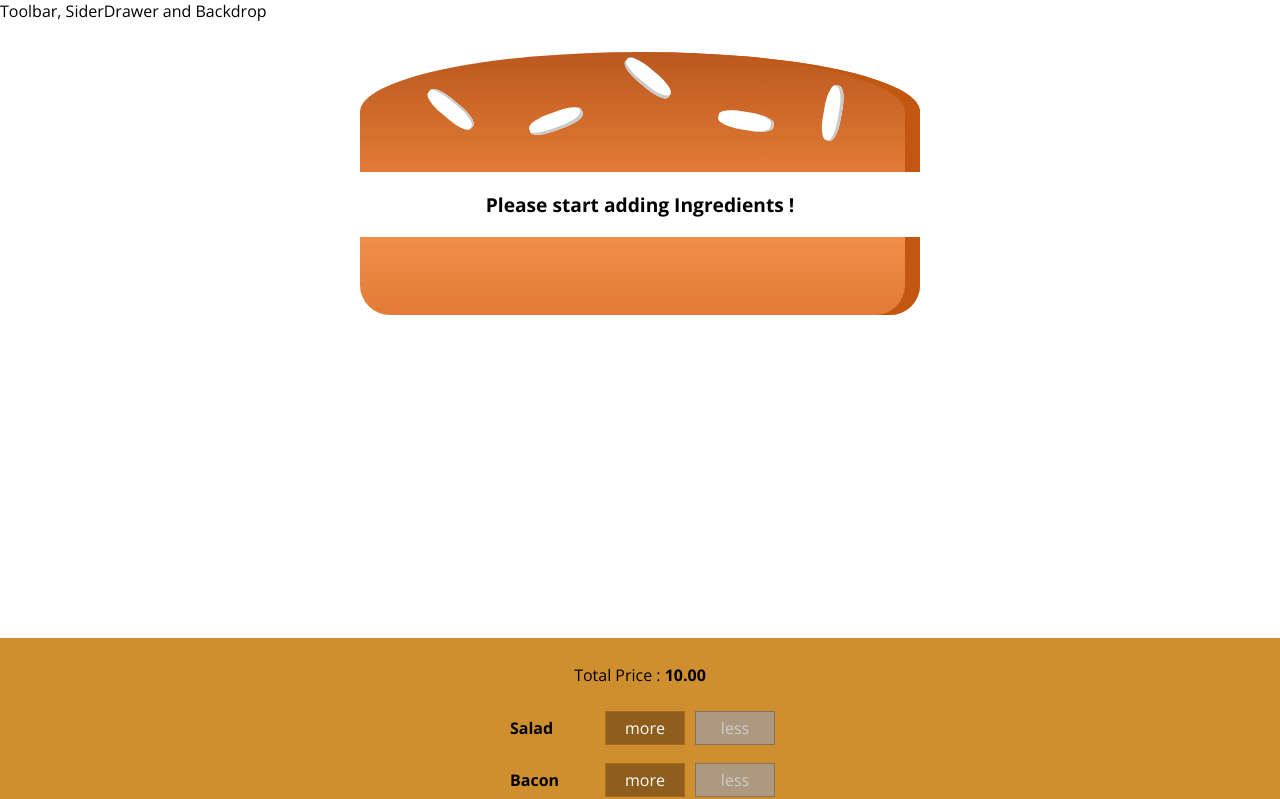
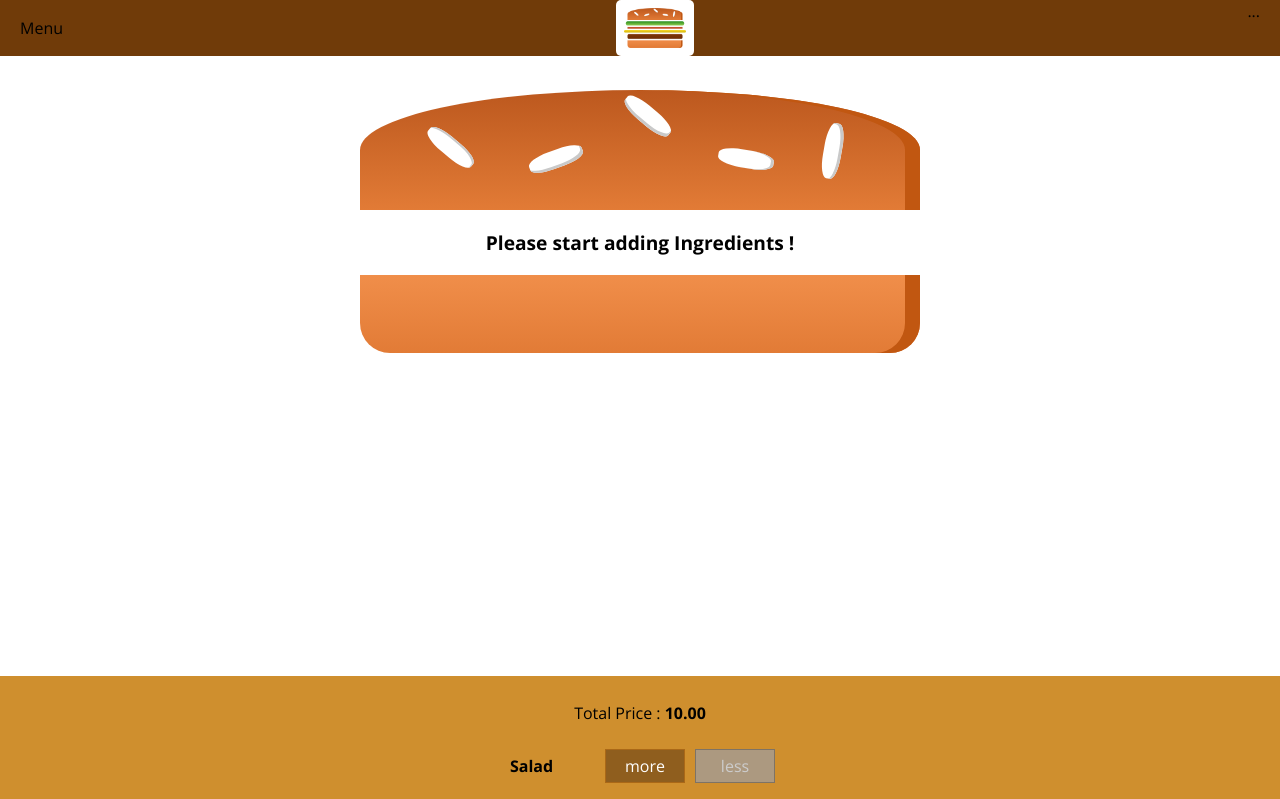
Before and after one commit to amitnashtekar/react-burger, a React app: page / in a window 1280 px wide. Shown: the top 799 px of the page. Built offline with nearby package versions, Linux system fonts and the light colour scheme.

Commit message:
implented toolbar and logo

```diff
--- a/src/Components/Layout/Layout.css
+++ b/src/Components/Layout/Layout.css
@@ -1,3 +1,3 @@
 .Content {
-    margin-top: 16px;
+    margin-top: 76px;
 }
--- a/src/Components/Layout/Layout.js
+++ b/src/Components/Layout/Layout.js
@@ -1,12 +1,13 @@
 import React from 'react';
 import Aux from '../../HOC/Auxilary';
+import Toolbar from '../Navigation/Toolbar/Toolbar';
 import LayoutCls from './Layout.css';
 
 const Layout = (props) =>  {
 
     return (
         <Aux>
-            <div>Toolbar, SiderDrawer and Backdrop</div>
+            <Toolbar />
             <main className = {LayoutCls.Content}>
                 {props.children}
             </main>
--- /dev/null
+++ b/src/Components/Logo/Logo.css
@@ -0,0 +1,12 @@
+.Logo {
+    background-color: #fff;
+    padding: 8px;
+    height: 100%;
+    box-sizing: border-box;
+    border-radius: 5px;
+    margin:auto
+}
+
+.Logo img {
+    height: 100%;
+}
--- /dev/null
+++ b/src/Components/Logo/Logo.js
@@ -0,0 +1,11 @@
+import React from 'react';
+import logoImg from '../../Assets/Images/Logo/original.png';
+import LogoCls from './Logo.css';
+
+const Logo = (props) => (
+    <div className = {LogoCls.Logo}>
+        <img src = {logoImg} alt="burger logo" />
+    </div>
+)
+
+export default Logo;
--- /dev/null
+++ b/src/Components/Navigation/Toolbar/Toolbar.css
@@ -0,0 +1,24 @@
+.Toolbar {
+    height: 56px;
+    width: 100%;
+    position: fixed;
+    top: 0;
+    left: 0;
+    background-color: #703b09;
+    display: flex;
+    justify-content: space-between;
+    align-items: center;
+    padding: 0 20px;
+    box-sizing: border-box;
+    z-index: 90;
+}
+
+.Toolbar nav {
+    height: 100%;
+}
+
+@media (max-width: 499px) {
+    .DesktopOnly {
+        display: none;
+    }
+}
--- /dev/null
+++ b/src/Components/Navigation/Toolbar/Toolbar.js
@@ -0,0 +1,15 @@
+import React from 'react';
+import Logo from '../../Logo/Logo';
+import ToolbarCls from './Toolbar.css';
+
+const Toolbar = (props) => (
+    <div className = {ToolbarCls.Toolbar}>
+        <div>Menu</div>
+        <Logo />
+        <nav>
+            ...
+        </nav>
+    </div>
+)
+
+export default Toolbar;
--- a/src/Components/UI/Modal/Modal.css
+++ b/src/Components/UI/Modal/Modal.css
@@ -7,7 +7,7 @@
     box-shadow: 1px 1px 1px black;
     padding: 16px;
     left: 15%;
-    top: 30%;
+    top: 27%;
     box-sizing: border-box;
     transition: all 0.3s ease-out;
 }
```
Also changed, not shown: src/Assets/Images/Logo/original.png (added).
